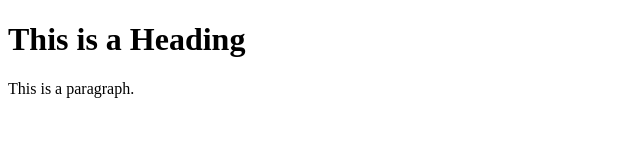
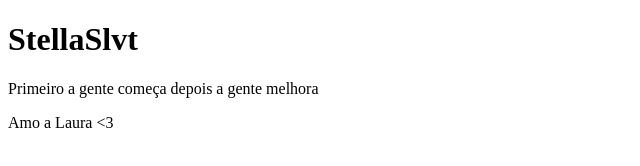
Before and after one commit to rhania2922/rhaniavycas.top, a plain HTML site: page index.html in a window 1280 px wide. Shown: the whole page, without its empty margins (0-640 px from the left). Drawn offline with Linux system fonts and the light colour scheme.

Commit message:
Update index.html

```diff
--- a/index.html
+++ b/index.html
@@ -5,8 +5,9 @@
 </head>
 <body>
 
-<h1>This is a Heading</h1>
-<p>This is a paragraph.</p>
+<h1>StellaSlvt</h1>
+<p>Primeiro a gente começa depois a gente melhora</p>
+ <p>Amo a Laura <3</p>
 
 </body>
 </html>
```
